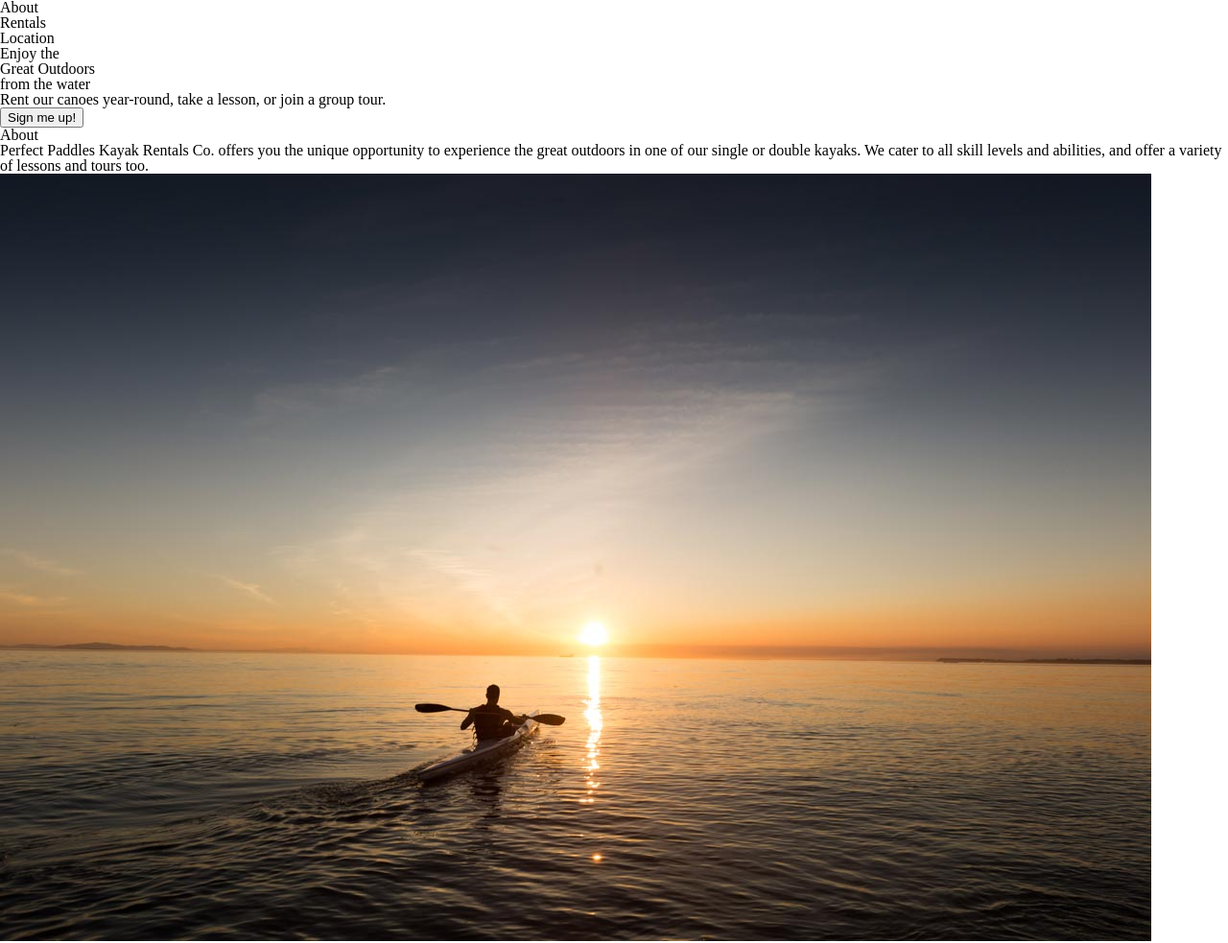
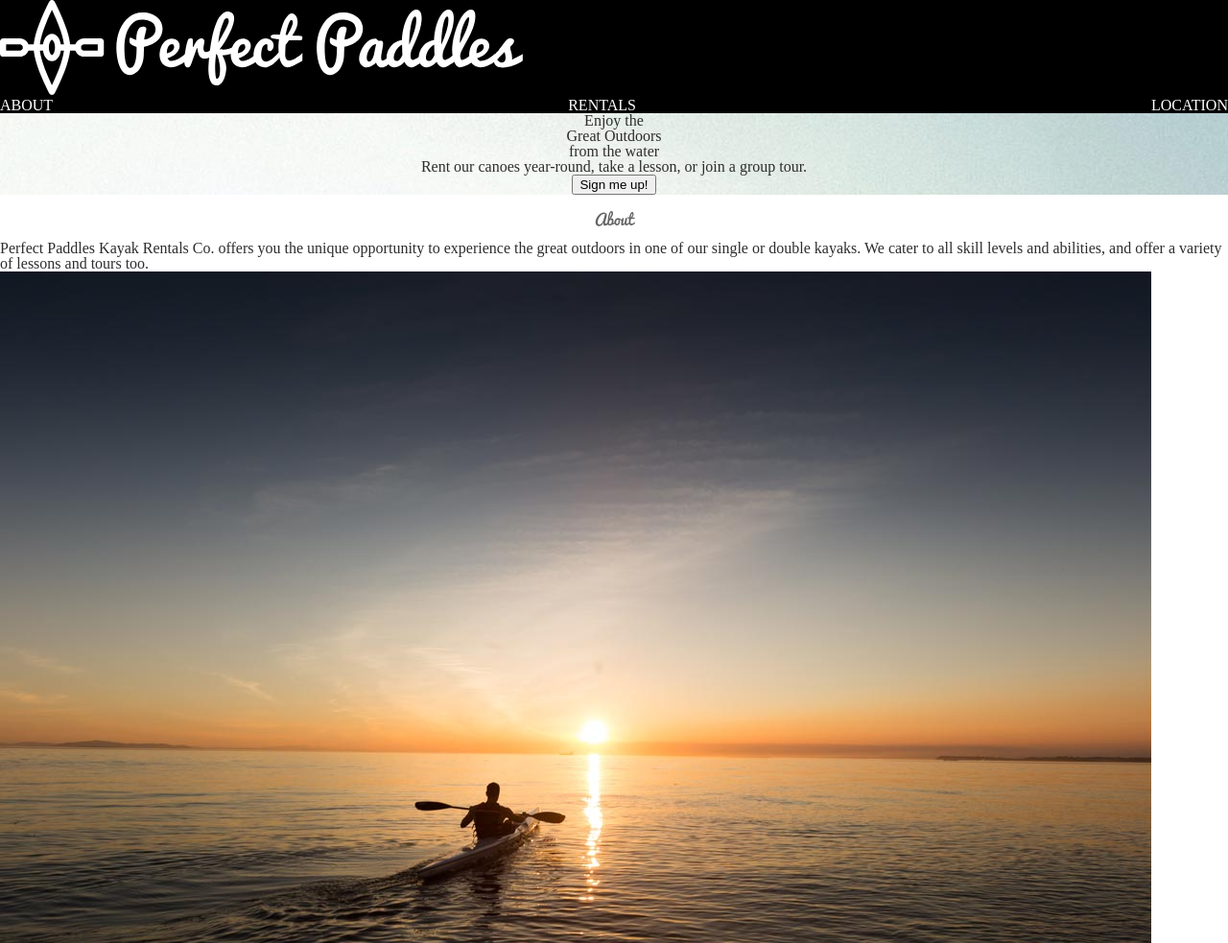
Before and after one commit to sharifhashim/perfect-paddles, a plain HTML site: page p1-assets/index.html in a window 1280 px wide. Shown: the top 983 px of the page at 96% size. Drawn offline with Linux system fonts and the light colour scheme.

Commit message:
added bkgd images, and logo

```diff
--- a/p1-assets/index.html
+++ b/p1-assets/index.html
@@ -2,11 +2,15 @@
 <html>
   <head>
     <meta charset="utf-8">
+    <meta name="viewport" content="width=device-width, initial-scale=1">
     <title>Perfect Paddles</title>
 
     <link rel="stylesheet" href="reset.css">
+    <link rel="stylesheet" href="style.css">
   </head>
   <body>
+    <header>
+      <img src="images/perfect-paddles-logo.svg" alt="Perfect Paddles logo">
       <nav>
         <ul>
           <li>About</li>
@@ -14,8 +18,9 @@
           <li>Location</li>
         </ul>
       </nav>
+    </header>
 
-    <header>
+    <section>
       <h1>Enjoy the</h1>
       <h1>Great Outdoors</h1>
       <h1>from the water</h1>
@@ -25,7 +30,7 @@
       </p>
 
       <button type="button" name="button">Sign me up!</button>
-    </header>
+    </section>
 
     <h2>About</h2>
 
--- /dev/null
+++ b/p1-assets/style.css
@@ -0,0 +1,54 @@
+@font-face {
+  font-family:'karla bold';
+  src: url('fonts/karla-bold.ttf');
+}
+@font-face {
+  font-family: 'karla regular';
+  src: url('fonts/karla-regular.ttf');
+}
+@font-face {
+  font-family: 'karla bold italic';
+  src: url('fonts/karla-bolditalic.ttf');
+}
+@font-face {
+  font-family: 'karla italic';
+  src: url('fonts/karla-italic.ttf');
+}
+@font-face {
+  font-family: 'pacifico';
+  src: url('fonts/pacifico.ttf');
+}
+
+/*Begin styling*/
+
+body {
+  font-size: 16px;
+  color: #2d2d2d;
+  box-sizing: border-box;
+}
+h2 {
+  text-align: center;
+  font-family: 'pacifico';
+  color: #646464;
+  padding: 1em;
+}
+header img {
+  max-width: 60%;
+}
+section {
+  text-align: center;
+  background-image: url('images/kayak-bkgd.jpg');
+}
+header {
+  background-color: black;
+  color: white;
+  text-transform: uppercase;
+}
+nav ul {
+  display: flex;
+  flex-direction: row;
+  justify-content: space-between;
+}
+img {
+  max-width: 100%;
+}
```
Lines whose indentation alone changed are shown as unchanged.
